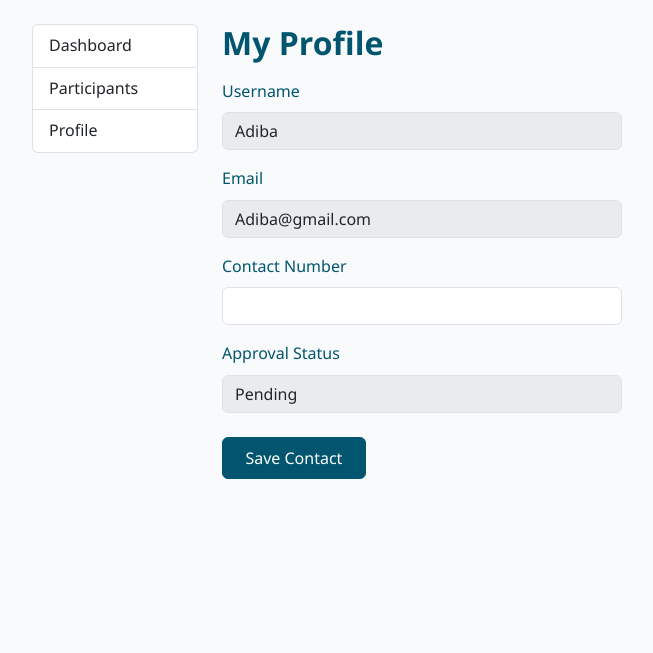
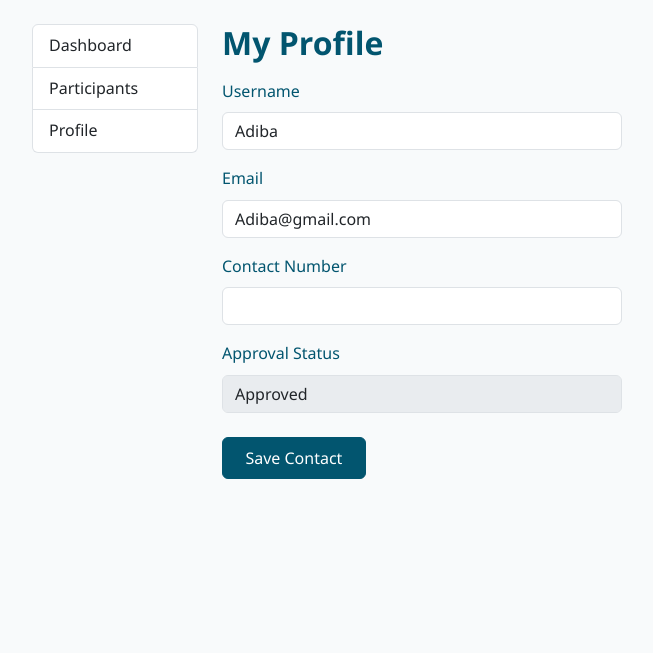
Before and after one commit to 24f3003190ds/Trekking-Management-App-V1, a Flask app: template templates/staff_profile.html in a window 1280 px wide. Shown: the part 83-736 px from the top of the page, without its empty margins (50-703 px from the left). Run offline with Flask 3, Linux system fonts and the light colour scheme; the template is opened without the code that fills it: values that come from a table or form of the project are taken from there, others are empty; data comes from the database, SQL or seed files in the repository.

Commit message:
change the disable to required in username and email

```diff
--- a/templates/staff_profile.html
+++ b/templates/staff_profile.html
@@ -12,24 +12,22 @@
             <form method="POST" class="my-3" style="max-width: 400px;">
                 <div class="mb-3">
                     <label class="form-label">Username</label>
-                    <input type="text" class="form-control" value="{{ staff_profile.user.username }}" disabled>
+                    <input type="text" class="form-control" value="{{ staff_profile.user.username }}" required>
                 </div>
 
                 <div class="mb-3">
                     <label class="form-label">Email</label>
-                    <input type="text" class="form-control" value="{{ staff_profile.user.email }}" disabled>
+                    <input type="text" class="form-control" value="{{ staff_profile.user.email }}" required>
                 </div>
 
                 <div class="mb-3">
                     <label class="form-label">Contact Number</label>
-                    <input type="text" name="contact" class="form-control"
-                           value="{{ staff_profile.contact or '' }}">
+                    <input type="text" name="contact" class="form-control" value="{{ staff_profile.contact or '' }}">
                 </div>
 
                 <div class="mb-4">
                     <label class="form-label">Approval Status</label>
-                    <input type="text" class="form-control"
-                           value="{{ 'Approved' if staff_profile.is_approved else 'Pending' }}" disabled>
+                    <input type="text" class="form-control" value="Approved" disabled>
                 </div>
 
                 <button type="submit" class="btn btn-primary">Save Contact</button>
```
